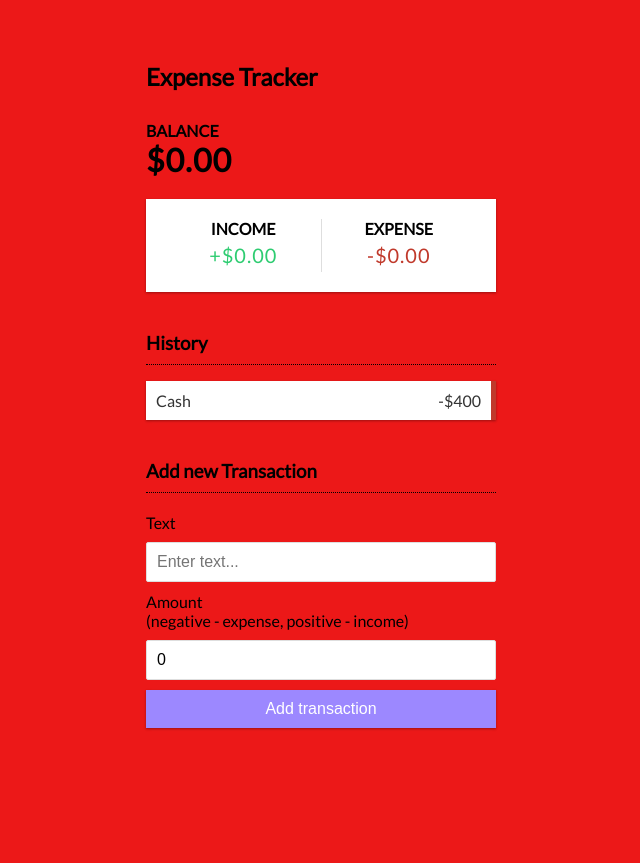
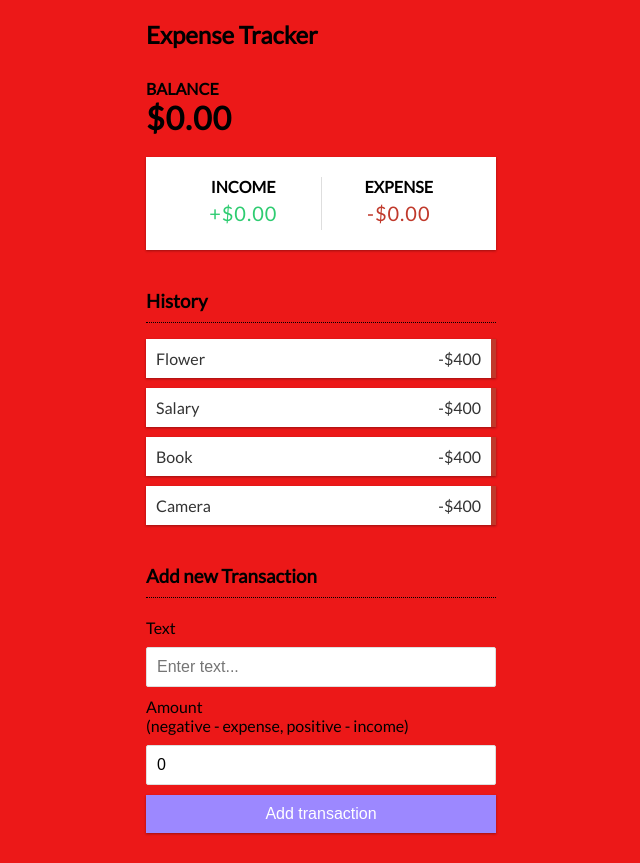
Before and after one commit to stxdelis/expense-tracker, a React (Create React App) app: page / in a window 1280 px wide. Shown: the whole page, without its empty margins (319-959 px from the left). Before the commit the page ends 800 px from the top, so only its background shows below. Built offline with nearby package versions, Linux system fonts and the light colour scheme.

Commit message:
map through transactions works

```diff
--- a/src/App.js
+++ b/src/App.js
@@ -5,9 +5,11 @@
 import { TransactionList } from "./components/TransactionList";
 import { AddTransaction } from "./components/AddTransaction";
 
+import {GlobalProvider} from "./context/GlobalState"
+
 function App() {
 	return (
-		<div>
+		<GlobalProvider>
 			<Header />
 			<div className="container">
 				<Balance />
@@ -15,7 +17,7 @@
 				<TransactionList />
 				<AddTransaction />
 			</div>
-		</div>
+		</GlobalProvider>
 	);
 }
 
--- /dev/null
+++ b/src/components/Transaction.js
@@ -0,0 +1,10 @@
+import React from 'react'
+
+export const Transaction = ({transaction}) => {
+  return (
+    <li className="minus">
+				{transaction.text} <span>-$400</span>
+					<button className="delete-btn">x</button>
+				</li>
+  )
+}
--- a/src/components/TransactionList.js
+++ b/src/components/TransactionList.js
@@ -1,15 +1,17 @@
-import React from "react";
+import React, { useContext } from "react";
+import { Transaction } from "./Transaction";
+import { GlobalContext } from "../context/GlobalState";
 
 export const TransactionList = () => {
+	const {transactions} = useContext(GlobalContext);
+
 	return (
-		<>
+	<>
 			<h3> History</h3>
 			<ul className="list">
-				<li className="minus">
-					Cash <span>-$400</span>
-					<button className="delete-btn">x</button>
-				</li>
-			</ul>
+				{transactions.map(transaction => (<Transaction key={transaction.id} transaction={transaction}/>))}
+				</ul>
+
 		</>
 	);
 };
--- /dev/null
+++ b/src/context/AppReducer.js
@@ -0,0 +1,8 @@
+//application state change in response to certain actions to our store or context
+
+export default (state, action) =>{
+  switch(action.type){
+    default:
+      return state;
+  }
+}
--- /dev/null
+++ b/src/context/GlobalState.js
@@ -0,0 +1,23 @@
+import React, { createContext, useReducer } from "react";
+import AppReducer from './AppReducer';
+
+//Initial state
+const initialState = {
+	transactions: [
+		{ id: 1, text: "Flower", amount: -20 },
+		{ id: 2, text: "Salary", amount: 300 },
+		{ id: 3, text: "Book", amount: -10 },
+		{ id: 4, text: "Camera", amount: 150 },
+	],
+};
+
+//Create context
+export const GlobalContext = createContext(initialState);
+
+//Provider component- provides state values/actions to components that it's wrapped around
+export const GlobalProvider = ({children}) => {
+	const [state, dispatch] = useReducer(AppReducer, initialState);
+
+  // transactions state can be used by any component through useContext. state is placed in the value of Provider.
+	return <GlobalContext.Provider value={{transactions: state.transactions}}>{children}</GlobalContext.Provider>;
+};
```
